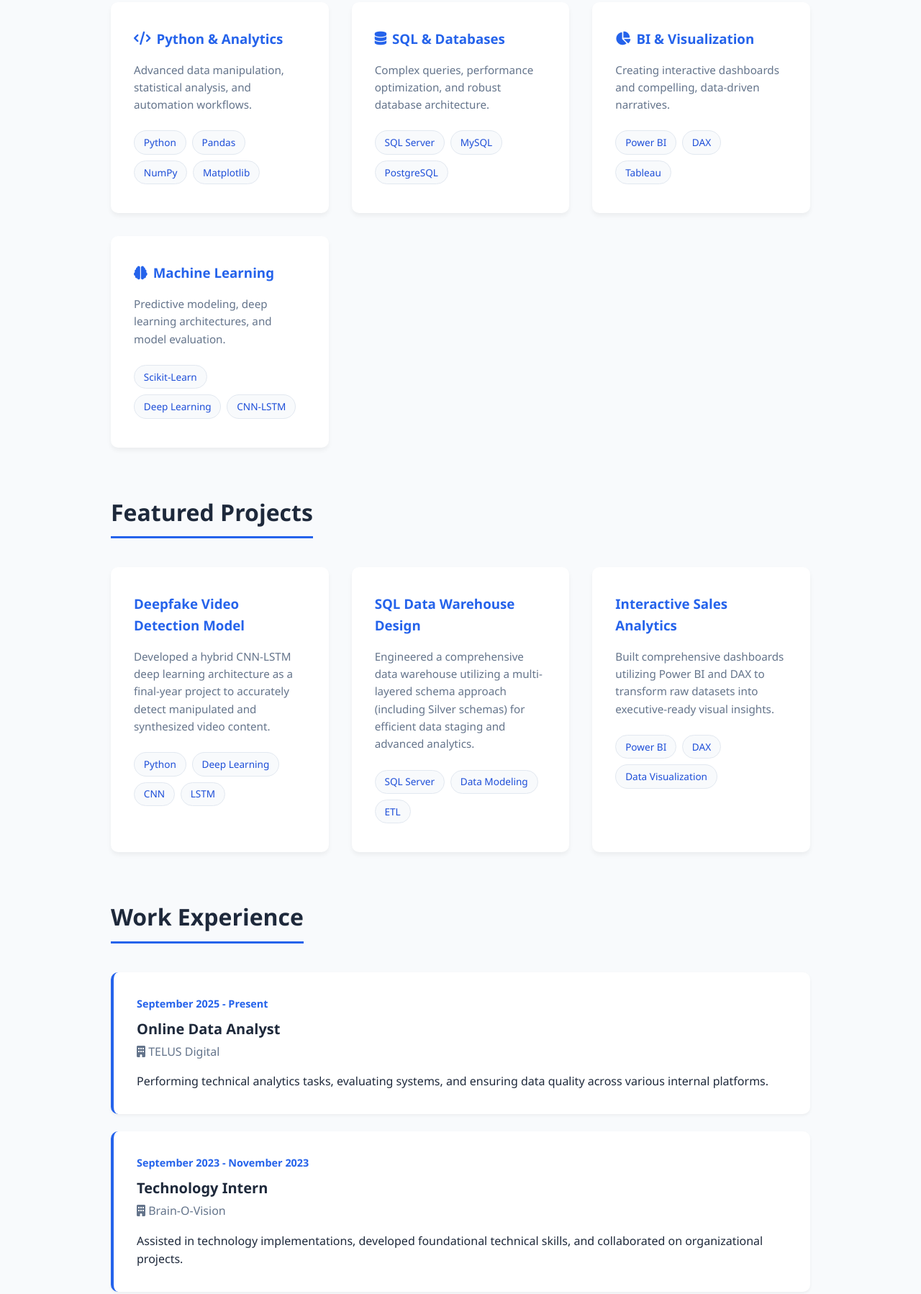
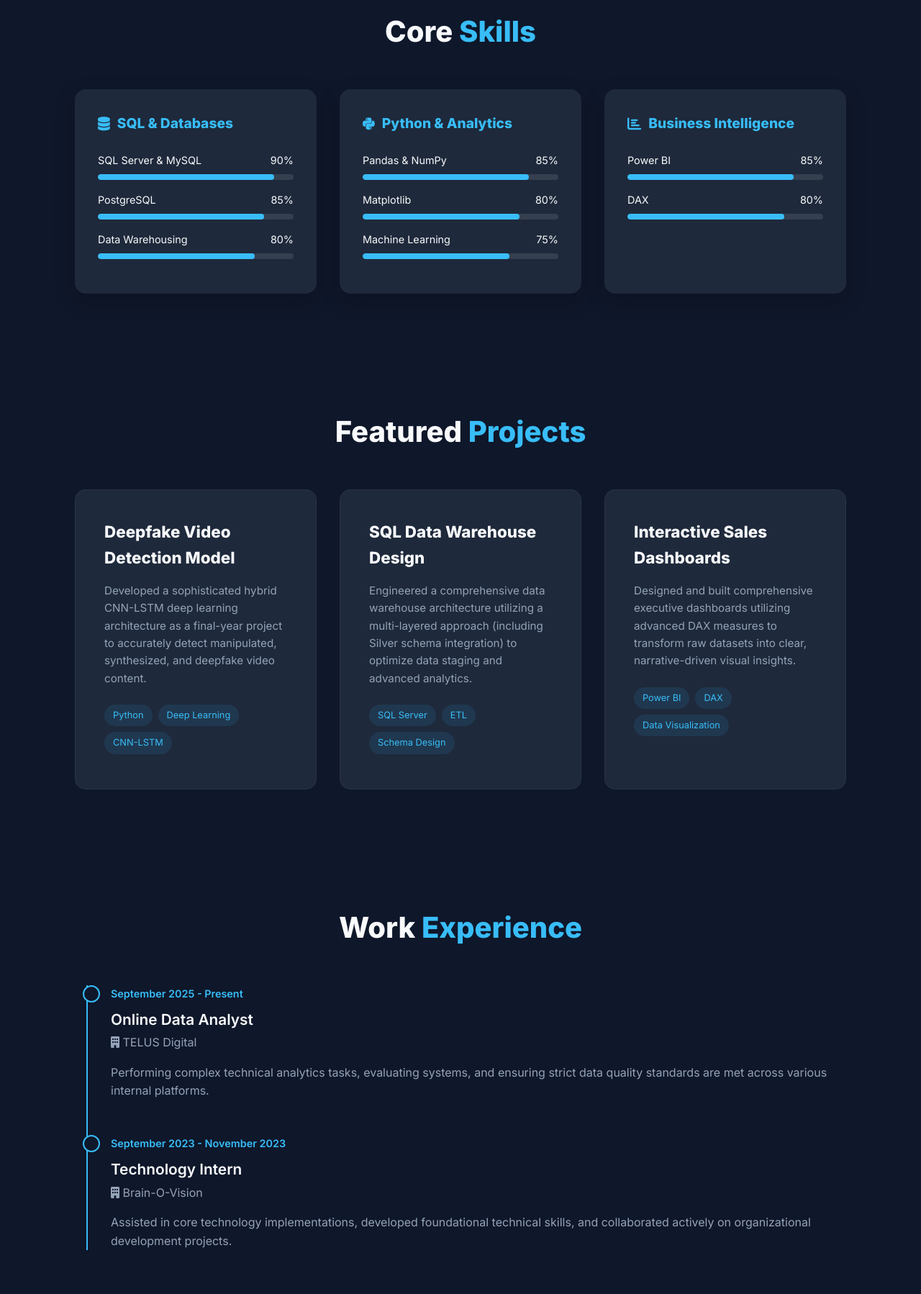
Before and after one commit to Pratikghadge09/Pratikghadge09.github.io, a plain HTML site: page index.html in a window 1280 px wide. Shown: the part 810-2608 px from the top of the page at 72% size. Drawn offline with Linux system fonts and the light colour scheme.

Commit message:
update 2
Updated the title and improved styling for the portfolio. Enhanced sections for skills and projects, and refined experience details.

```diff
--- a/index.html
+++ b/index.html
@@ -3,62 +3,92 @@
 <head>
     <meta charset="UTF-8">
     <meta name="viewport" content="width=device-width, initial-scale=1.0">
-    <title>Pratik Ghadge - Data Analyst Portfolio</title>
+    <title>Pratik Ghadge | Data Analyst Portfolio</title>
+    <link href="https://fonts.googleapis.com/css2?family=Inter:wght@300;400;600;800&display=swap" rel="stylesheet">
     <link rel="stylesheet" href="https://cdnjs.cloudflare.com/ajax/libs/font-awesome/6.4.0/css/all.min.css">
     <style>
         :root {
-            --primary: #2563eb;
-            --primary-dark: #1d4ed8;
-            --dark: #1e293b;
-            --light: #f8fafc;
-            --gray: #64748b;
+            --bg-dark: #0f172a;
+            --card-bg: #1e293b;
+            --text-main: #f8fafc;
+            --text-muted: #94a3b8;
+            --accent: #38bdf8;
+            --accent-glow: rgba(56, 189, 248, 0.4);
         }
-        * { margin: 0; padding: 0; box-sizing: border-box; }
-        body { font-family: 'Segoe UI', system-ui, sans-serif; line-height: 1.6; color: var(--dark); background: var(--light); scroll-behavior: smooth; }
-        header { background: white; padding: 1.5rem 5%; box-shadow: 0 2px 10px rgba(0,0,0,0.1); position: sticky; top: 0; z-index: 100; display: flex; justify-content: space-between; align-items: center; }
-        header h2 { color: var(--primary); font-size: 1.5rem; font-weight: 700; }
-        nav a { margin-left: 1.5rem; text-decoration: none; color: var(--dark); font-weight: 500; transition: color 0.3s; }
-        nav a:hover { color: var(--primary); }
-        .container { max-width: 1100px; margin: 0 auto; padding: 4rem 5%; }
-        .hero { display: flex; flex-direction: column; justify-content: center; min-height: 70vh; }
-        .hero h1 { font-size: 3.5rem; margin-bottom: 0.5rem; color: var(--dark); }
-        .hero h3 { font-size: 1.5rem; color: var(--primary); margin-bottom: 1.5rem; font-weight: 400; }
-        .hero p { max-width: 700px; font-size: 1.1rem; color: var(--gray); margin-bottom: 2rem; }
-        .social-icons a { font-size: 1.5rem; color: var(--dark); margin-right: 1.2rem; transition: color 0.3s; text-decoration: none; }
-        .social-icons a:hover { color: var(--primary); }
-        .section-title { font-size: 2rem; margin-bottom: 2.5rem; border-bottom: 3px solid var(--primary); display: inline-block; padding-bottom: 0.5rem; }
-        .grid { display: grid; grid-template-columns: repeat(auto-fit, minmax(300px, 1fr)); gap: 2rem; margin-bottom: 4rem; }
-        .card { background: white; padding: 2rem; border-radius: 10px; box-shadow: 0 4px 6px rgba(0,0,0,0.05); transition: transform 0.3s; border-top: 4px solid transparent; }
-        .card:hover { transform: translateY(-5px); border-top: 4px solid var(--primary); }
-        .card h3 { color: var(--primary); margin-bottom: 1rem; display: flex; align-items: center; gap: 0.5rem;}
-        .card p { color: var(--gray); font-size: 0.95rem; margin-bottom: 1.5rem; }
-        .tags span { display: inline-block; background: var(--light); color: var(--primary-dark); padding: 0.3rem 0.8rem; border-radius: 20px; font-size: 0.85rem; margin-right: 0.5rem; margin-bottom: 0.5rem; font-weight: 500; border: 1px solid #e2e8f0; }
-        .experience-item { background: white; padding: 2rem; border-radius: 10px; margin-bottom: 1.5rem; border-left: 4px solid var(--primary); box-shadow: 0 2px 4px rgba(0,0,0,0.05); }
-        .experience-item h4 { font-size: 1.25rem; color: var(--dark); margin-bottom: 0.2rem;}
-        .experience-item .date { color: var(--primary); font-weight: 600; font-size: 0.9rem; margin-bottom: 0.5rem; display: block; }
-        .experience-item .company { color: var(--gray); font-weight: 500; margin-bottom: 1rem; }
-        footer { background: var(--dark); color: white; text-align: center; padding: 3rem 2rem; margin-top: 2rem; }
-        footer i { color: var(--primary); margin-right: 0.5rem; }
+        * { margin: 0; padding: 0; box-sizing: border-box; font-family: 'Inter', sans-serif; }
+        body { background-color: var(--bg-dark); color: var(--text-main); line-height: 1.6; overflow-x: hidden; }
+
+        /* Navigation */
+        nav { display: flex; justify-content: space-between; padding: 2rem 5%; align-items: center; }
+        .logo { font-size: 1.5rem; font-weight: 800; letter-spacing: 1px; color: var(--text-main); }
+        .logo span { color: var(--accent); }
+        .nav-links a { color: var(--text-main); text-decoration: none; margin-left: 2rem; font-weight: 400; transition: color 0.3s; }
+        .nav-links a:hover { color: var(--accent); }
+
+        /* Hero Section */
+        .hero { min-height: 80vh; display: flex; flex-direction: column; justify-content: center; align-items: center; text-align: center; padding: 0 5%; }
+        .profile-pic { width: 150px; height: 150px; border-radius: 50%; background: linear-gradient(45deg, var(--accent), #818cf8); margin-bottom: 2rem; padding: 4px; box-shadow: 0 0 20px var(--accent-glow); }
+        .profile-pic img { width: 100%; height: 100%; border-radius: 50%; object-fit: cover; background-color: var(--card-bg); }
+        .hero h1 { font-size: 4rem; font-weight: 800; margin-bottom: 1rem; background: linear-gradient(to right, #38bdf8, #818cf8); -webkit-background-clip: text; -webkit-text-fill-color: transparent; }
+        .hero h2 { font-size: 1.5rem; color: var(--text-muted); font-weight: 300; margin-bottom: 2rem; }
+        .hero p { max-width: 600px; color: var(--text-muted); margin-bottom: 2.5rem; }
+
+        /* Buttons & Socials */
+        .socials a { font-size: 1.8rem; color: var(--text-muted); margin: 0 15px; transition: all 0.3s ease; text-decoration: none; }
+        .socials a:hover { color: var(--accent); transform: translateY(-3px); }
+
+        /* General Section Styling */
+        section { padding: 5rem 5%; max-width: 1200px; margin: 0 auto; }
+        .section-title { font-size: 2.5rem; margin-bottom: 3rem; text-align: center; font-weight: 800; }
+        .section-title span { color: var(--accent); }
+
+        /* Skills Grid with Progress Bars */
+        .skills-grid { display: grid; grid-template-columns: repeat(auto-fit, minmax(300px, 1fr)); gap: 2rem; }
+        .skill-card { background: var(--card-bg); padding: 2rem; border-radius: 15px; box-shadow: 0 10px 30px rgba(0,0,0,0.2); }
+        .skill-card h3 { margin-bottom: 1.5rem; font-size: 1.2rem; color: var(--accent); display: flex; align-items: center; gap: 10px; }
+        .skill-bar { margin-bottom: 1rem; }
+        .skill-info { display: flex; justify-content: space-between; margin-bottom: 0.5rem; font-size: 0.9rem; }
+        .progress-bg { background: rgba(255,255,255,0.1); height: 8px; border-radius: 4px; overflow: hidden; }
+        .progress { background: var(--accent); height: 100%; border-radius: 4px; }
+
+        /* Project Cards */
+        .project-grid { display: grid; grid-template-columns: repeat(auto-fit, minmax(320px, 1fr)); gap: 2rem; }
+        .project-card { background: var(--card-bg); padding: 2.5rem; border-radius: 15px; transition: all 0.4s ease; border: 1px solid rgba(255,255,255,0.05); }
+        .project-card:hover { transform: translateY(-10px); border-color: var(--accent); box-shadow: 0 10px 30px var(--accent-glow); }
+        .project-card h3 { font-size: 1.4rem; margin-bottom: 1rem; }
+        .project-card p { color: var(--text-muted); font-size: 0.95rem; margin-bottom: 1.5rem; }
+        .tech-tags span { background: rgba(56, 189, 248, 0.1); color: var(--accent); padding: 5px 12px; border-radius: 20px; font-size: 0.8rem; margin-right: 8px; display: inline-block; margin-bottom: 8px; }
+
+        /* Experience Timeline */
+        .timeline { border-left: 2px solid var(--accent); padding-left: 2rem; margin-left: 1rem; }
+        .timeline-item { margin-bottom: 3rem; position: relative; }
+        .timeline-item::before { content: ''; position: absolute; left: -39px; top: 0; width: 20px; height: 20px; background: var(--bg-dark); border: 2px solid var(--accent); border-radius: 50%; }
+        .timeline-date { color: var(--accent); font-weight: 600; font-size: 0.9rem; margin-bottom: 0.5rem; }
+        .timeline-title { font-size: 1.3rem; font-weight: 600; margin-bottom: 0.2rem; }
+        .timeline-company { color: var(--text-muted); font-size: 1rem; margin-bottom: 1rem; }
+
+        footer { text-align: center; padding: 3rem; color: var(--text-muted); border-top: 1px solid rgba(255,255,255,0.05); margin-top: 3rem; }
     </style>
 </head>
 <body>
 
-    <header>
-        <h2>PG.</h2>
     <nav>
-            <a href="#about">About</a>
+        <div class="logo">P<span>G.</span></div>
+        <div class="nav-links">
             <a href="#skills">Skills</a>
             <a href="#projects">Projects</a>
             <a href="#experience">Experience</a>
+        </div>
     </nav>
-    </header>
 
-    <div class="container">
-        <section class="hero" id="about">
-            <h1>Pratik Chandrakant Ghadge</h1>
-            <h3>Aspiring Data Analyst | AI & Data Science Engineer</h3>
-            <p>Final-year Artificial Intelligence and Data Science Engineering student at Shree Ramchandra College of Engineering. Experienced in building robust data pipelines, evaluating complex datasets, and deploying machine learning models to drive actionable insights.</p>
-            <div class="social-icons">
+    <section class="hero">
+        <div class="profile-pic">
+            <img src="https://ui-avatars.com/api/?name=Pratik+Ghadge&background=1e293b&color=38bdf8&size=150" alt="Pratik Ghadge">
+        </div>
+        <h1>Pratik Ghadge</h1>
+        <h2>Aspiring Data Analyst | AI & Data Science</h2>
+        <p>Final-year Artificial Intelligence and Data Science Engineering student at Shree Ramchandra College of Engineering. I specialize in transforming complex data into actionable insights using advanced SQL, Python, and Machine Learning.</p>
+        <div class="socials">
             <a href="https://github.com/Pratikghadge09" target="_blank"><i class="fab fa-github"></i></a>
             <a href="#" target="_blank"><i class="fab fa-linkedin"></i></a>
             <a href="#"><i class="fas fa-envelope"></i></a>
@@ -66,86 +96,111 @@
     </section>
 
     <section id="skills">
-            <h2 class="section-title">Technical Skills</h2>
-            <div class="grid">
-                <div class="card">
-                    <h3><i class="fas fa-code"></i> Python & Analytics</h3>
-                    <p>Advanced data manipulation, statistical analysis, and automation workflows.</p>
-                    <div class="tags">
-                        <span>Python</span><span>Pandas</span><span>NumPy</span><span>Matplotlib</span>
+        <h2 class="section-title">Core <span>Skills</span></h2>
+        <div class="skills-grid">
+
+            <div class="skill-card">
+                <h3><i class="fas fa-database"></i> SQL & Databases</h3>
+                <div class="skill-bar">
+                    <div class="skill-info"><span>SQL Server & MySQL</span><span>90%</span></div>
+                    <div class="progress-bg"><div class="progress" style="width: 90%;"></div></div>
+                </div>
+                <div class="skill-bar">
+                    <div class="skill-info"><span>PostgreSQL</span><span>85%</span></div>
+                    <div class="progress-bg"><div class="progress" style="width: 85%;"></div></div>
+                </div>
+                <div class="skill-bar">
+                    <div class="skill-info"><span>Data Warehousing</span><span>80%</span></div>
+                    <div class="progress-bg"><div class="progress" style="width: 80%;"></div></div>
                 </div>
             </div>
-                <div class="card">
-                    <h3><i class="fas fa-database"></i> SQL & Databases</h3>
-                    <p>Complex queries, performance optimization, and robust database architecture.</p>
-                    <div class="tags">
-                        <span>SQL Server</span><span>MySQL</span><span>PostgreSQL</span>
+
+            <div class="skill-card">
+                <h3><i class="fab fa-python"></i> Python & Analytics</h3>
+                <div class="skill-bar">
+                    <div class="skill-info"><span>Pandas & NumPy</span><span>85%</span></div>
+                    <div class="progress-bg"><div class="progress" style="width: 85%;"></div></div>
+                </div>
+                <div class="skill-bar">
+                    <div class="skill-info"><span>Matplotlib</span><span>80%</span></div>
+                    <div class="progress-bg"><div class="progress" style="width: 80%;"></div></div>
+                </div>
+                <div class="skill-bar">
+                    <div class="skill-info"><span>Machine Learning</span><span>75%</span></div>
+                    <div class="progress-bg"><div class="progress" style="width: 75%;"></div></div>
                 </div>
             </div>
-                <div class="card">
-                    <h3><i class="fas fa-chart-pie"></i> BI & Visualization</h3>
-                    <p>Creating interactive dashboards and compelling, data-driven narratives.</p>
-                    <div class="tags">
-                        <span>Power BI</span><span>DAX</span><span>Tableau</span>
+
+            <div class="skill-card">
+                <h3><i class="fas fa-chart-bar"></i> Business Intelligence</h3>
+                <div class="skill-bar">
+                    <div class="skill-info"><span>Power BI</span><span>85%</span></div>
+                    <div class="progress-bg"><div class="progress" style="width: 85%;"></div></div>
+                </div>
+                <div class="skill-bar">
+                    <div class="skill-info"><span>DAX</span><span>80%</span></div>
+                    <div class="progress-bg"><div class="progress" style="width: 80%;"></div></div>
                 </div>
             </div>
-                <div class="card">
-                    <h3><i class="fas fa-brain"></i> Machine Learning</h3>
-                    <p>Predictive modeling, deep learning architectures, and model evaluation.</p>
-                    <div class="tags">
-                        <span>Scikit-Learn</span><span>Deep Learning</span><span>CNN-LSTM</span>
-                    </div>
-                </div>
+
         </div>
     </section>
 
     <section id="projects">
-            <h2 class="section-title">Featured Projects</h2>
-            <div class="grid">
-                <div class="card">
+        <h2 class="section-title">Featured <span>Projects</span></h2>
+        <div class="project-grid">
+
+            <div class="project-card">
                 <h3>Deepfake Video Detection Model</h3>
-                    <p>Developed a hybrid CNN-LSTM deep learning architecture as a final-year project to accurately detect manipulated and synthesized video content.</p>
-                    <div class="tags">
-                        <span>Python</span><span>Deep Learning</span><span>CNN</span><span>LSTM</span>
+                <p>Developed a sophisticated hybrid CNN-LSTM deep learning architecture as a final-year project to accurately detect manipulated, synthesized, and deepfake video content.</p>
+                <div class="tech-tags">
+                    <span>Python</span><span>Deep Learning</span><span>CNN-LSTM</span>
                 </div>
             </div>
-                <div class="card">
+
+            <div class="project-card">
                 <h3>SQL Data Warehouse Design</h3>
-                    <p>Engineered a comprehensive data warehouse utilizing a multi-layered schema approach (including Silver schemas) for efficient data staging and advanced analytics.</p>
-                    <div class="tags">
-                        <span>SQL Server</span><span>Data Modeling</span><span>ETL</span>
+                <p>Engineered a comprehensive data warehouse architecture utilizing a multi-layered approach (including Silver schema integration) to optimize data staging and advanced analytics.</p>
+                <div class="tech-tags">
+                    <span>SQL Server</span><span>ETL</span><span>Schema Design</span>
                 </div>
             </div>
-                <div class="card">
-                    <h3>Interactive Sales Analytics</h3>
-                    <p>Built comprehensive dashboards utilizing Power BI and DAX to transform raw datasets into executive-ready visual insights.</p>
-                    <div class="tags">
+
+            <div class="project-card">
+                <h3>Interactive Sales Dashboards</h3>
+                <p>Designed and built comprehensive executive dashboards utilizing advanced DAX measures to transform raw datasets into clear, narrative-driven visual insights.</p>
+                <div class="tech-tags">
                     <span>Power BI</span><span>DAX</span><span>Data Visualization</span>
                 </div>
             </div>
+
         </div>
     </section>
 
     <section id="experience">
-            <h2 class="section-title">Work Experience</h2>
-            <div class="experience-item">
-                <span class="date">September 2025 - Present</span>
-                <h4>Online Data Analyst</h4>
-                <div class="company"><i class="fas fa-building"></i> TELUS Digital</div>
-                <p>Performing technical analytics tasks, evaluating systems, and ensuring data quality across various internal platforms.</p>
+        <h2 class="section-title">Work <span>Experience</span></h2>
+        <div class="timeline">
+
+            <div class="timeline-item">
+                <div class="timeline-date">September 2025 - Present</div>
+                <div class="timeline-title">Online Data Analyst</div>
+                <div class="timeline-company"><i class="fas fa-building"></i> TELUS Digital</div>
+                <p style="color: var(--text-muted);">Performing complex technical analytics tasks, evaluating systems, and ensuring strict data quality standards are met across various internal platforms.</p>
             </div>
-            <div class="experience-item">
-                <span class="date">September 2023 - November 2023</span>
-                <h4>Technology Intern</h4>
-                <div class="company"><i class="fas fa-building"></i> Brain-O-Vision</div>
-                <p>Assisted in technology implementations, developed foundational technical skills, and collaborated on organizational projects.</p>
+
+            <div class="timeline-item">
+                <div class="timeline-date">September 2023 - November 2023</div>
+                <div class="timeline-title">Technology Intern</div>
+                <div class="timeline-company"><i class="fas fa-building"></i> Brain-O-Vision</div>
+                <p style="color: var(--text-muted);">Assisted in core technology implementations, developed foundational technical skills, and collaborated actively on organizational development projects.</p>
+            </div>
+
         </div>
     </section>
-    </div>
 
     <footer>
-        <p><i class="fas fa-map-marker-alt"></i> Pune, Maharashtra, India</p>
-        <p style="font-size: 0.85rem; margin-top: 0.8rem; color: #94a3b8;">Pratik Chandrakant Ghadge © 2026</p>
+        <p><i class="fas fa-map-marker-alt" style="color: var(--accent); margin-right: 8px;"></i> Pune, Maharashtra, India</p>
+        <p style="margin-top: 10px; font-size: 0.9rem;">Pratik Chandrakant Ghadge © 2026</p>
     </footer>
 
 </body>
```
Lines whose indentation alone changed are shown as unchanged.
